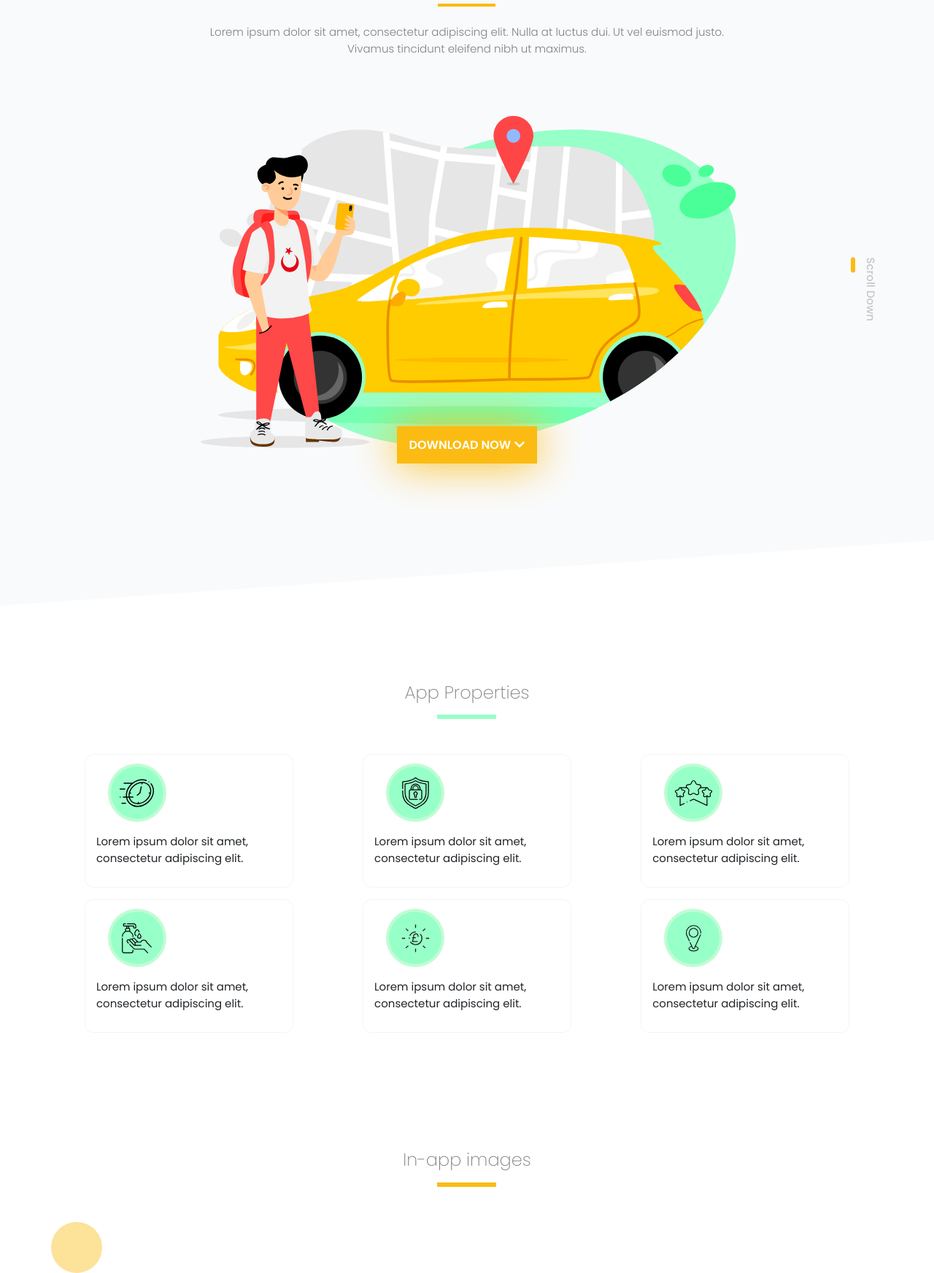
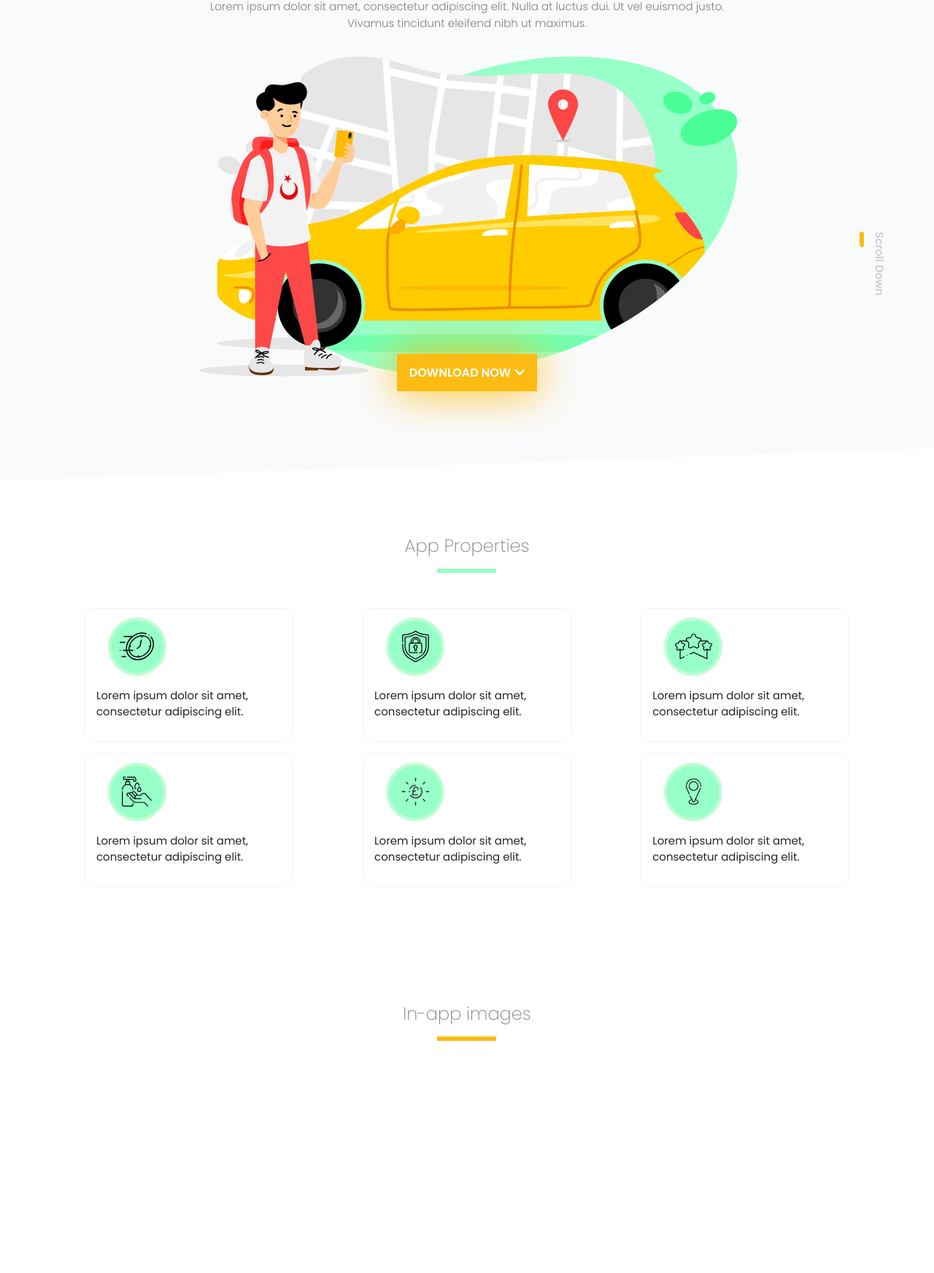
Before and after one commit to arg0dev/daxici, a plain HTML site: page index.html in a window 1280 px wide. Shown: the part 186-1930 px from the top of the page at 73% size. After the commit the page ends 1660 px from the top, so only its background shows below. Drawn offline with nearby package versions, Linux system fonts and the light colour scheme; some icons are missing.

Commit message:
start #3

```diff
--- a/assets/css/main.css
+++ b/assets/css/main.css
@@ -18,18 +18,38 @@ body {
     transition: ease-in 0.2s;
 }
 
+
 header {
+    height: 100vh;
+    min-height: 500px;
+    background: #f9fafc;
+    background-size: cover;
+    background-position: center;
+    background-repeat: no-repeat;
     position: relative;
-    background: #F9FAFC;
-    padding-top: 12em;
-    padding-bottom: 10em;
-    margin-bottom: 10em;
-    margin-top: -4.5em;
-    transform: skewY(-4deg);
+    z-index: 1;
+    margin-bottom: 8em;
 }
 
-header .col-md-10 {
-    transform: skewY(4deg);
+header::after {
+    background: inherit;
+    content: '';
+    display: block;
+    left: 0;
+    position: absolute;
+    right: 0;
+    z-index: -1;
+    height: 100%;
+    -webkit-backface-visibility: hidden;
+    backface-visibility: hidden;
+}
+
+header:after {
+    bottom: 0;
+    -webkit-transform: skewY(-2deg);
+    transform: skewY(-2deg);
+    -webkit-transform-origin: 100%;
+    transform-origin: 100%;
 }
 
 header h1 {
@@ -58,6 +78,10 @@ header button {
     margin: auto;
     outline: none;
 }
+
+.btn:focus {
+    box-shadow: none;
+  }
 
 header .btn-odx {
     color: #fff;
@@ -161,11 +185,41 @@ section div.content div.plug {
 
 .btn-scrollTop {
     background: #FBBB12;
-    width: 70px;
-    height: 70px;
-    border-radius: 10em;
+    height: 1em;
+    width: 3em;
+    border-radius: 0em;
+    transition: ease 0.1s;
+    margin-bottom: -1em;
+    margin-top: -0.20;
 }
 
+.btn-scrollTop:hover {
+    transition: ease 0.1s;
+    height: 1.3em;
+}
+
+.btn-scrollTop i {
+    margin-left: -0.66em;
+    margin-top: -1.1em;
+    position: absolute;
+    font-size: 2em;
+    transition: ease 0.2s;
+}
+
+.btn-scrollTop i:hover {
+    margin-top: -1.25em;
+    transition: ease 0.2s;
+}
+
+
+#scrollTop {
+    position: fixed;
+    z-index: 999;
+    right: 10px;
+    bottom: 20px;
+    opacity: 0;
+    transition: ease 0.5s;
+}
 
 @media (max-width: 768px) {
 
@@ -184,3 +238,12 @@ header button {
 }
 
 }
+
+@media only screen and (max-width: 320px) and (max-width: 568px) {
+header h1 {
+    color: #818181;
+    font-size: 30px;
+    font-weight: 600;
+    }
+
+}
--- a/assets/js/main.js
+++ b/assets/js/main.js
@@ -8,3 +8,14 @@ $(function () {
         }
     });
   });
+
+
+$(function () {
+    $(window).on('scroll', function () {
+        if ( $(window).scrollTop() > 300 ) {
+            document.getElementById("scrollTop").style.opacity = "1";
+        } else {
+            document.getElementById("scrollTop").style.opacity = "0";
+        }
+    });
+  });
--- a/index.html
+++ b/index.html
@@ -79,21 +79,23 @@
   </nav>
   </div>
 
-  <header>
-    <div class="container-fluid d-flex justify-content-center">
-      <div class="col-md-10 text-center">
+  <header class="masthead">
+    <div class="container-fluid h-100">
+      <div class="row h-100 d-flex justify-content-center align-items-center">
+        <div class="col-10 text-center">
           <h1>Lorem ipsum dolor sit amet</h1>
           <hr>
-        <p class="mt-4 mb-5">Lorem ipsum dolor sit amet, consectetur adipiscing elit. Nulla at luctus dui. Ut vel
+          <p class="mt-4 mb-2">Lorem ipsum dolor sit amet, consectetur adipiscing elit. Nulla at luctus dui. Ut vel
             euismod justo.
             <br />Vivamus tincidunt eleifend nibh ut maximus.</p>
-        <img class="img-fluid mt-4" width="750" src="/assets/img/tx_b.svg">
+          <img class="img-fluid" width="750" src="/assets/img/tx_b.gif">
           <button type="button" class="btn btn-odx">DOWNLOAD NOW</button>
           <div id="rotate">
             <p><span>Scroll Down</span><i class="ml-3 fi-xnlrxl-arrow-simple"></i>
               <hr class="dx-hr">
             </p>
 
+          </div>
         </div>
       </div>
     </div>
@@ -170,12 +172,12 @@
       </div>
     </section>
 
-    <div class="scrollTop">
+    <div id="scrollTop">
       <div class="container">
         <div class="row">
-          <div class="spinner-grow btn btn-scrollTop">
+          <div class="col-md-12">
+            <div class="btn btn-scrollTop"><i class="fi-xnluxl-arrow-simple"></i></div>
           </div>
-
         </div>
       </div>
     </div>
```
Also changed, not shown: assets/img/tx_b.gif (added), assets/img/tx_b.svg (deleted). Lines whose indentation alone changed are shown as unchanged.
